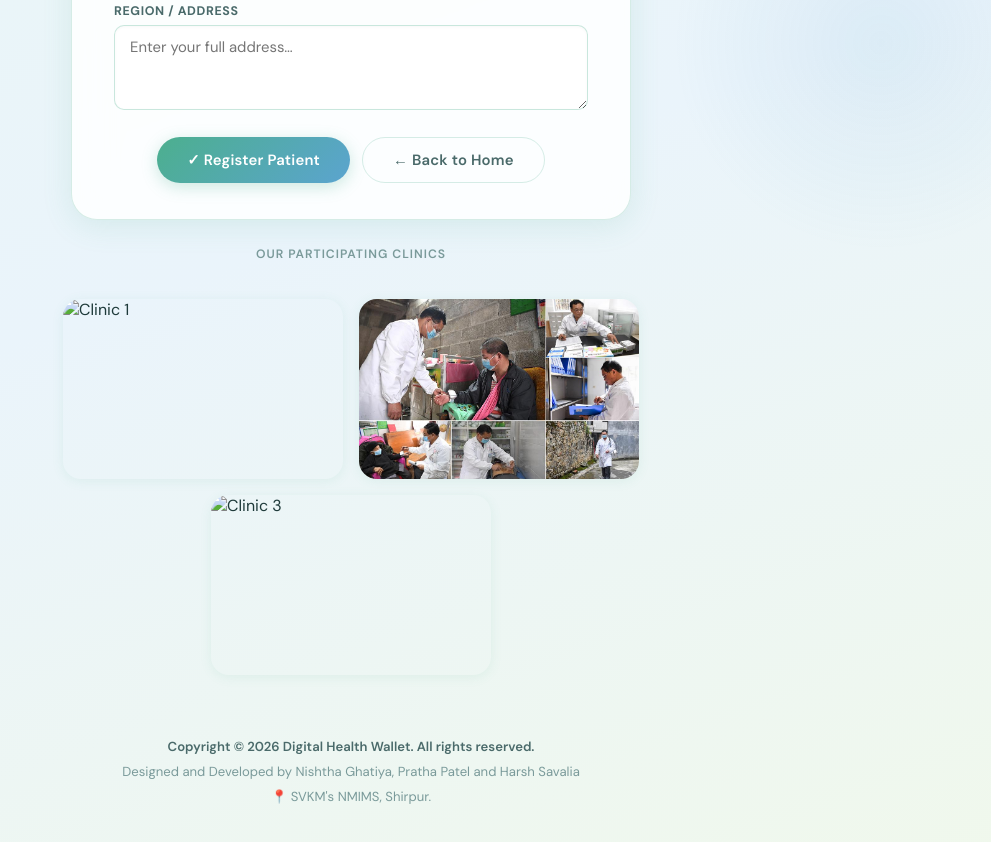
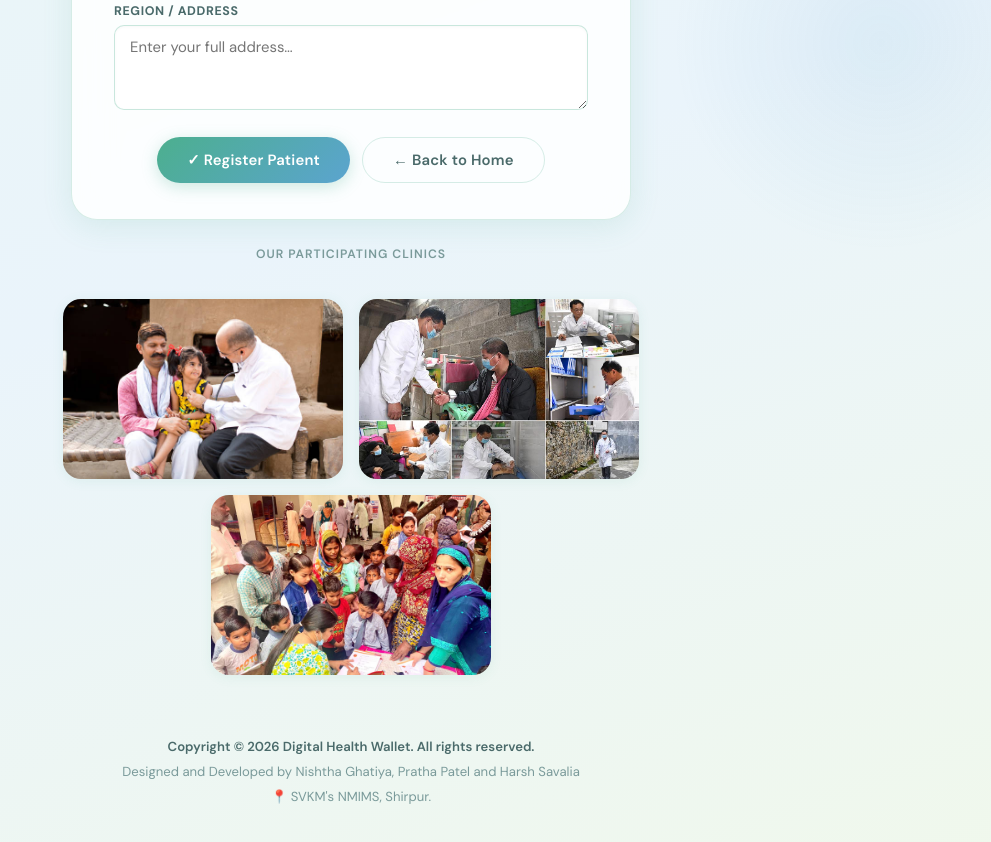
Before and after one commit to Harsh-2111/digital-health-wallet, a website: page client.html in a window 1280 px wide. Shown: the part 627-1469 px from the top of the page, without its empty margins (289-1280 px from the left). Drawn offline with nearby package versions, Linux system fonts and the light colour scheme.

Commit message:
Update client.html

```diff
--- a/client.html
+++ b/client.html
@@ -186,9 +186,9 @@
   <div class="gallery-section">
     <p class="gallery-label">Our Participating Clinics</p>
     <div class="image-container">
-      <img src="r1.jpeg" class="I1" alt="Clinic 1"/>
+      <img src="r1.jpg" class="I1" alt="Clinic 1"/>
       <img src="r2.jpeg" class="I1" alt="Clinic 2"/>
-      <img src="r3.jpeg" class="I1" alt="Clinic 3"/>
+      <img src="r3.jpg" class="I1" alt="Clinic 3"/>
     </div>
   </div>
 
```
